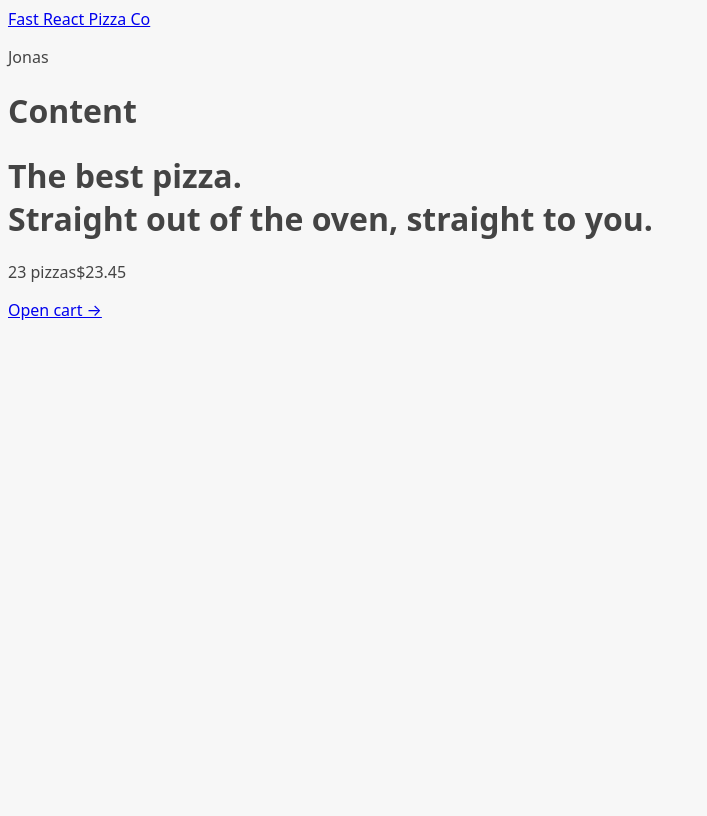
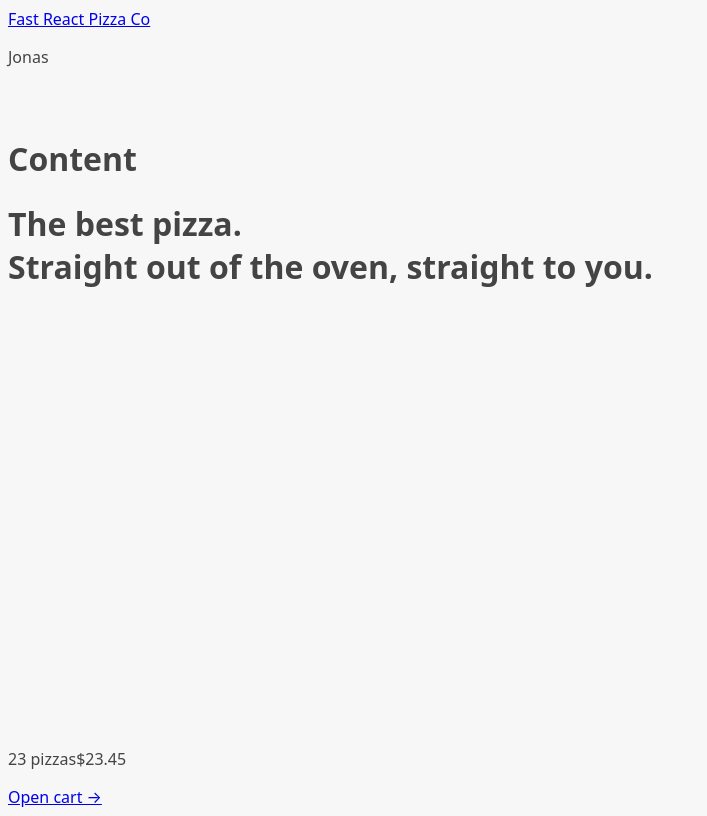
Before and after one commit to AshishCoreProject/fast-react-pizza, a React (Vite) app: page / in a window 1280 px wide. Shown: the whole page, without its empty margins (0-707 px from the left). Built offline with nearby package versions, Linux system fonts and the light colour scheme.

Commit message:
Displaying a Loading Indicator

```diff
--- a/src/features/cart/CartItem.jsx
+++ b/src/features/cart/CartItem.jsx
@@ -1,3 +1,5 @@
+import { formatCurrency } from "../../utils/helpers";
+
 function CartItem({ item }) {
   const { pizzaId, name, quantity, totalPrice } = item;
 
--- a/src/features/menu/Menu.jsx
+++ b/src/features/menu/Menu.jsx
@@ -4,7 +4,6 @@
 
 function Menu() {
   const menu = useLoaderData();
-  console.log(menu);
 
   return (
     <ul>
--- a/src/ui/AppLayout.jsx
+++ b/src/ui/AppLayout.jsx
@@ -1,15 +1,23 @@
 import CartOverview from "../features/cart/CartOverview";
 import Header from "./Header";
-import { Outlet } from "react-router-dom";
+import { Outlet, useNavigation } from "react-router-dom";
+import Loader from "./Loader";
 
 function AppLayout() {
+  const navigation = useNavigation();
+  const isLoading = navigation.state === "loading";
+  console.log(navigation);
   return (
-    <div>
+    <div className="layout">
+      {isLoading && <Loader />}
+
       <Header />
+
       <main>
         <h1>Content</h1>
         <Outlet />
       </main>
+
       <CartOverview />
     </div>
   );
--- /dev/null
+++ b/src/ui/Loader.jsx
@@ -0,0 +1,5 @@
+function Loader() {
+  return <div className="loader"></div>;
+}
+
+export default Loader;
```
Also changed, not shown: src/features/cart/Cart.jsx (+4 -4 lines).
